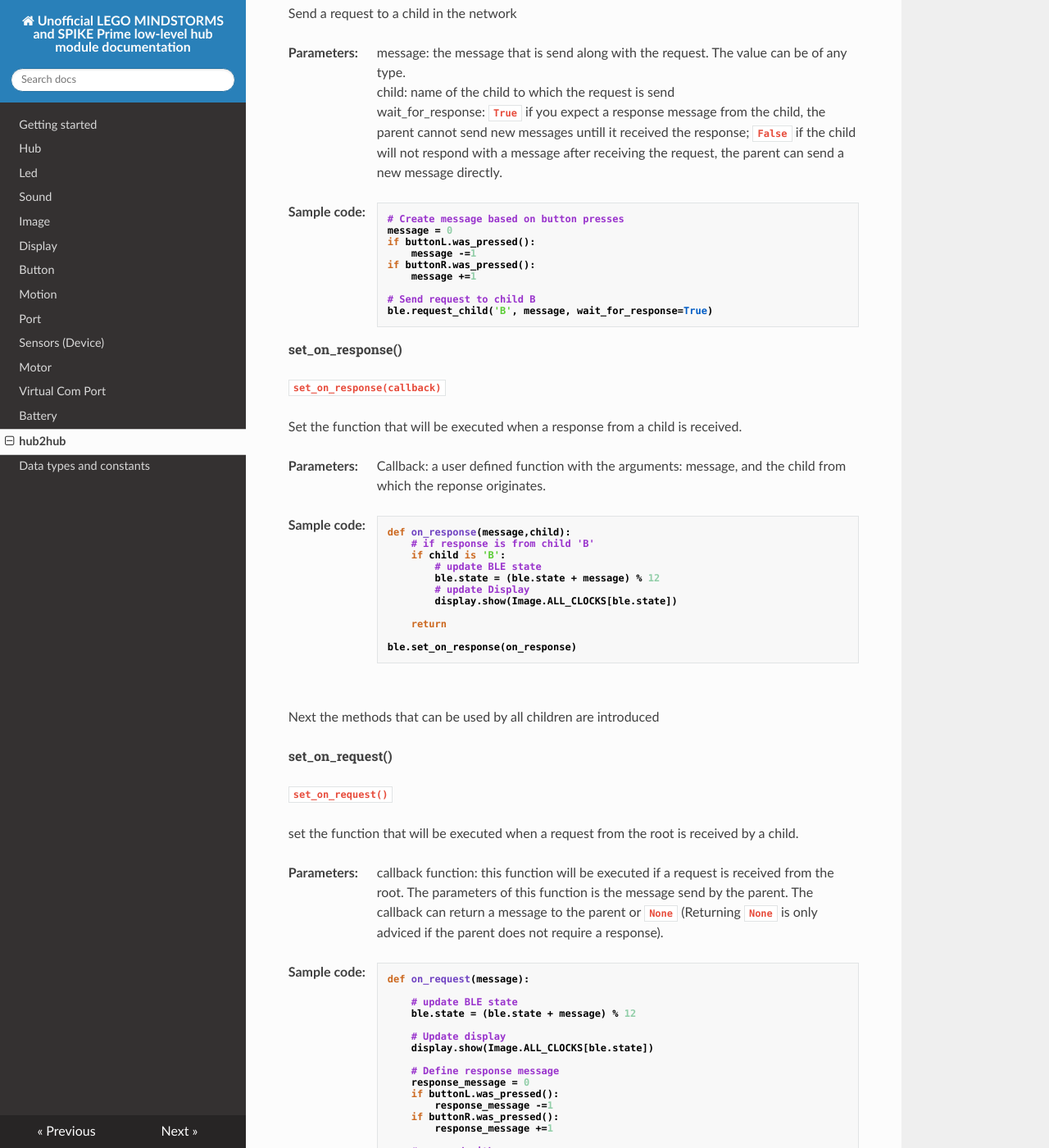
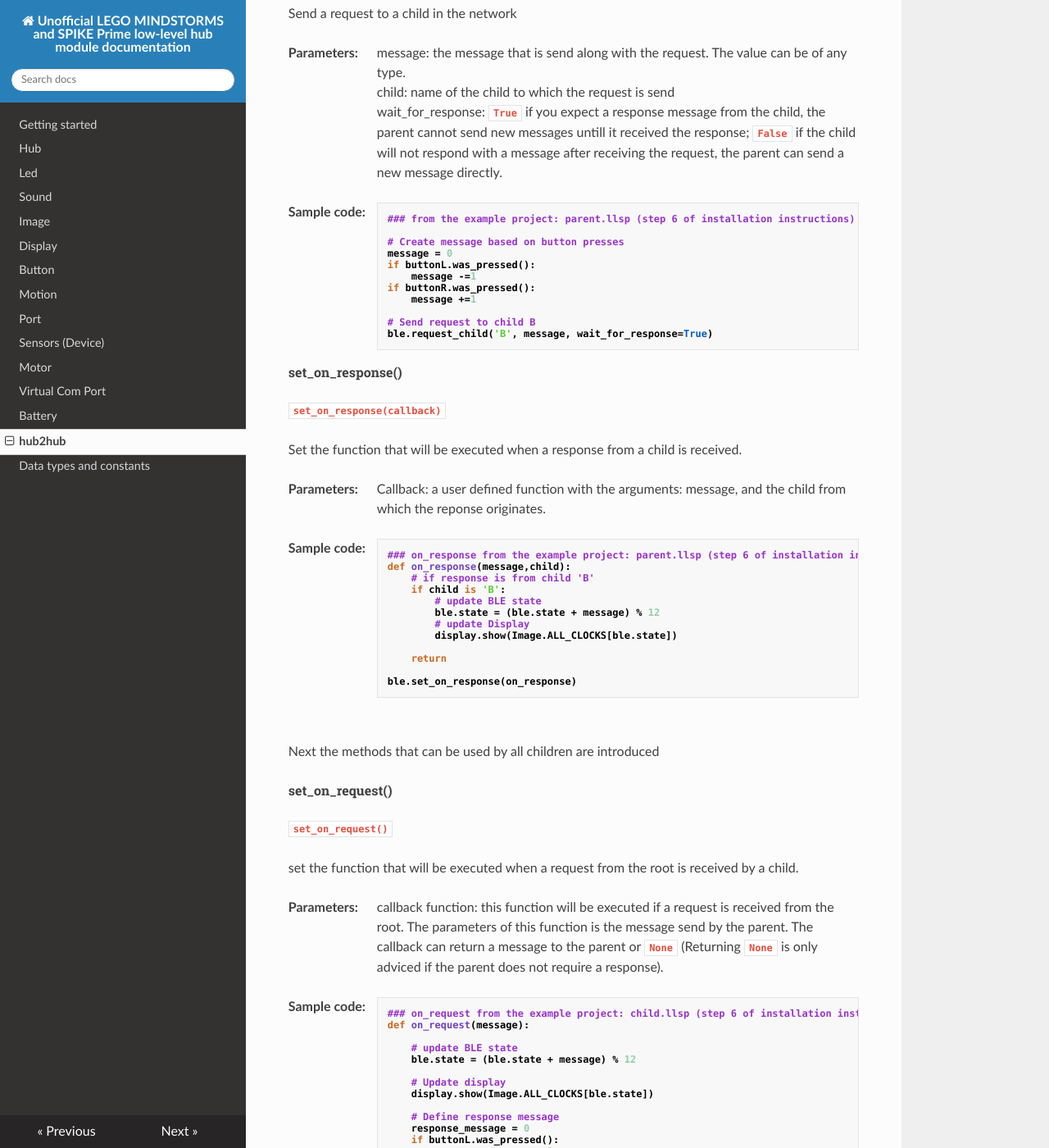
Before and after one commit to NStrijbosch/hub-module-notes, an MkDocs documentation site: the page built from docs/hub2hub.md, in a window 1280 px wide and 1400 px high, scrolled down 6230 px. Shown: the whole window at 82% size. Built offline with MkDocs 1.6.1, drawn with Linux system fonts in a browser that asks for light colours; nearby versions of some CDN libraries.

Commit message:
Update hub2hub.md

````diff
--- a/docs/hub2hub.md
+++ b/docs/hub2hub.md
@@ -203,6 +203,8 @@ __Parameters:__
 __Sample code:__
 
 ``` python
+### from the example project: parent.llsp (step 6 of installation instructions)
+
 # Create message based on button presses
 message = 0
 if buttonL.was_pressed():
@@ -227,6 +229,7 @@ __Parameters:__
 __Sample code:__
 
 ``` python
+### on_response from the example project: parent.llsp (step 6 of installation instructions)
 def on_response(message,child):
     # if response is from child 'B'
     if child is 'B':
@@ -257,6 +260,7 @@ __Parameters:__
 __Sample code:__
 
 ``` python
+### on_request from the example project: child.llsp (step 6 of installation instructions)
 def on_request(message):
 
     # update BLE state
````
